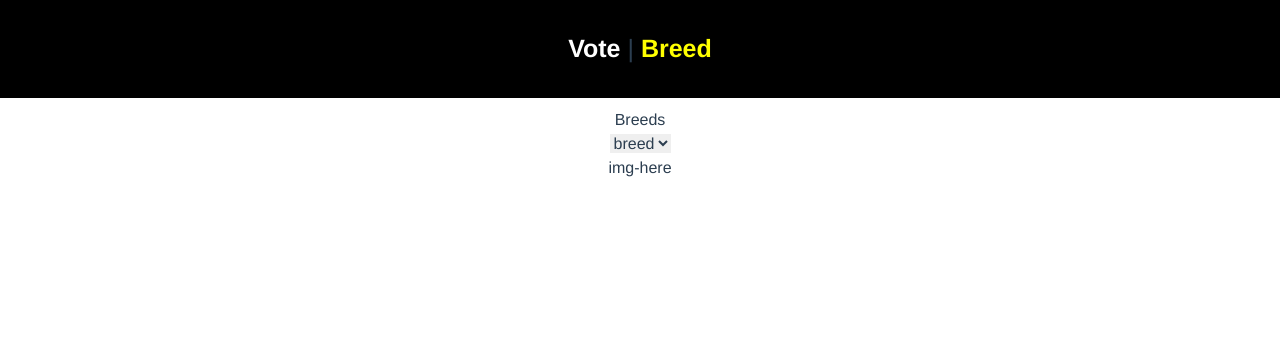
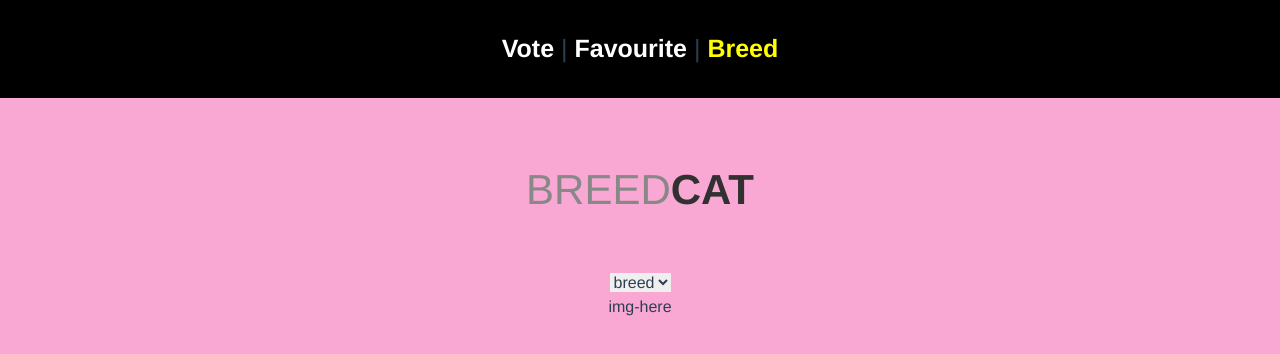
Before and after one commit to Surapongl3/INY203_62130500100_groupwork_spa, a Vue app: page /#/breed in a window 1280 px wide. Shown: the top 354 px of the page. Built offline with nearby package versions, Linux system fonts and the light colour scheme.

Commit message:
62130500100 can save favorite pic to database and show

```diff
--- a/db.json
+++ b/db.json
@@ -1,9 +1,9 @@
 {
   "cat": [
     {
-      "catImg": "https://cdn2.thecatapi.com/images/MTQ5NTAyMA.jpg",
-      "catId": "MTQ5NTAyMA",
-      "id": 1
+      "catImg": "https://cdn2.thecatapi.com/images/bji.jpg",
+      "catId": "bji",
+      "id": 3
     }
   ]
 }
--- a/src/App.vue
+++ b/src/App.vue
@@ -1,11 +1,14 @@
 <template>
-  <div id="nav">
-    <router-link to="/">Vote</router-link> |
-    <router-link to="/breed">Breed</router-link>
-  </div>
+  <navi></navi>
   <router-view/>
 </template>
 
+<script>
+ import navi from "./components/navi.vue"
+ export default {
+   components: { navi }
+ }
+</script>
 <style>
 #app {
   font-family: Avenir, Helvetica, Arial, sans-serif;
--- /dev/null
+++ b/src/components/navi.vue
@@ -0,0 +1,14 @@
+<template>
+    <div id="nav">
+      <router-link to="/">Vote</router-link> |
+      <router-link to="/favourite">Favourite </router-link>|
+      <router-link to="/breed">Breed</router-link>
+
+    </div>
+
+  </template>
+  <script>
+      export default{
+          name: "navi"
+      }
+  </script>
--- a/src/router/index.js
+++ b/src/router/index.js
@@ -14,6 +14,11 @@ const routes = [
     // this generates a separate chunk (about.[hash].js) for this route
     // which is lazy-loaded when the route is visited.
     component: () => import(/* webpackChunkName: "about" */ '../views/breed.vue')
+  },
+  {
+    path: '/favourite',
+   name: 'favourite',
+   component: () => import(/* webpackChunkName: "about" */'../views/favorite.vue')
   }
 ]
 
--- a/src/views/breed.vue
+++ b/src/views/breed.vue
@@ -1,7 +1,8 @@
 <template>
-  <div class="breed">
-    <h2>Breeds</h2>
-
+  <div class="breed bg-pink-300 h-screen">
+      <header>
+    <h2>Breed<strong>cat</strong></h2>
+  </header>
 
       <select name="breed" >
         <option >breed</option>
@@ -10,11 +11,29 @@
 
 
 
-  </div>
+
   <div class="img"> img-here</div>
+</div>
 </template>
 <style>
  h2 {
    margin-top:  10px;
  }
+ header {
+  padding-top: 50px;
+  padding-bottom: 50px;
+}
+header h2 {
+  color: #888;
+  font-size: 42px;
+  font-weight: 400;
+  text-align: center;
+  text-transform: uppercase;
+}
+header strong {
+  color: #313131;
+}
+header :hover {
+  color: #313131;
+}
 </style>
--- a/src/views/favorite.vue
+++ b/src/views/favorite.vue
@@ -0,0 +1,86 @@
+<template>
+    <div class="favourite">
+        <header>
+            <h2 class="hover:text-gray-700">
+                Favourite
+                <strong>cat</strong>
+            </h2>
+
+            <h3 class="hover:text-red-600">Click Image to remove cat</h3>
+        </header>
+
+        <div class="imagecontainer">
+            <div class="grid grid-cols-3 gap-3">
+                <img
+                    @click="clicked"
+                    :src="cat.catImg"
+                    :alt="cat.id"
+                    class="image h-full w-full"
+                    v-for="cat in cats"
+                    :key="cat.id"
+                />
+            </div>
+        </div>
+    </div>
+</template>
+  <script>
+export default {
+
+    async mounted() {
+        let catinfo = await this.axios.get("http://localhost:5000/cat")
+
+        this.cats = catinfo.data;
+    },
+    data() {
+        return {
+            cats: []
+        }
+    }
+    ,
+    methods: {
+
+        async clicked(id) {
+            // let targeted = e.target.alt
+
+
+             this.axios.delete("http://localhost:5000/cat/"+id.target.alt)
+
+
+    }
+    }
+}
+</script>
+  <style>
+body {
+    background-color: pink;
+}
+h2 {
+    margin-top: 10px;
+}
+header {
+    padding-top: 50px;
+    padding-bottom: 50px;
+}
+header h2 {
+    color: #888;
+    font-size: 42px;
+    font-weight: 400;
+    text-align: center;
+    text-transform: uppercase;
+}
+header h3 {
+    color: #888;
+    font-size: 30px;
+    font-weight: 300;
+    text-align: center;
+    text-transform: uppercase;
+}
+header strong {
+    color: #313131;
+}
+
+.image {
+    height: 20rem;
+    width: 30rem;
+}
+</style>
--- a/src/views/vote.vue
+++ b/src/views/vote.vue
@@ -1,10 +1,12 @@
 <template>
+
     <header>
         <h1>
             The<strong>Cat</strong>picture
         </h1>
     </header>
-    <div class="container">
+
+    <div class="container flex gap-5 justify-center ">
         <div class="like">
             <button @click="FavouriteCat" class="liked">love it</button>
         </div>
@@ -12,9 +14,13 @@
             <button @click="GenCat" class="not-liked">nope it</button>
         </div>
     </div>
-    <div class="imagecontainer">
-     <img  :src="catImg" :alt="catid">
+    <div class=" flex flex-col items-center " @mouseover="hovercat = true" @mouseleave ="hovercat = false">
+
+     <img class="image " :src="catImg" >
+
     </div>
+
+
 </template>
 
 <script>
@@ -30,7 +36,10 @@ export default {
 
         return{
         catImg: "",
-        catId: ""}
+        catId: "",
+        hovercat: false
+
+}
 
     }
     , methods : {
@@ -48,11 +57,15 @@ export default {
                 console.log(response);
             })
         }
+
     }
 }
 </script>
 
 <style language="scss">
+    body{
+        background-color:pink;
+    }
 * {
     margin: 0;
     padding: 0;
@@ -96,21 +109,16 @@ button.not-liked {
 .not-like :hover {
     background-color: #be0205;
 }
-.container {
-    display: flex;
-    justify-content: center;
-    gap: 20px;
-}
-.imagecontainer{
 
-    height: 30rem;
+.image{
+
+
+    height: 25rem;
     width: 40rem;
     margin-top: 5px;
-    margin-left:25%;
+
 }
-img {
 
-    height:inherit;
-    width: inherit;
-}
+
+
 </style>
```
